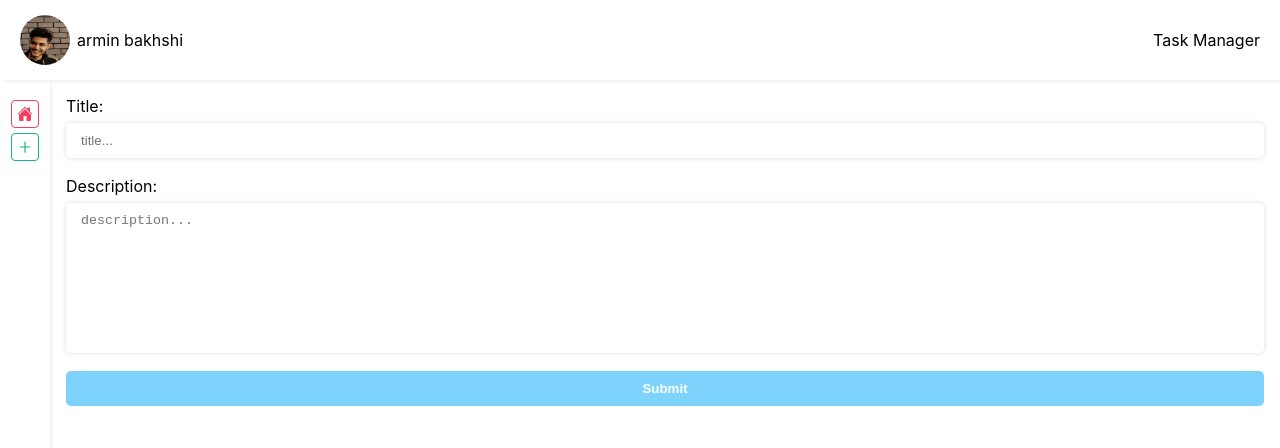
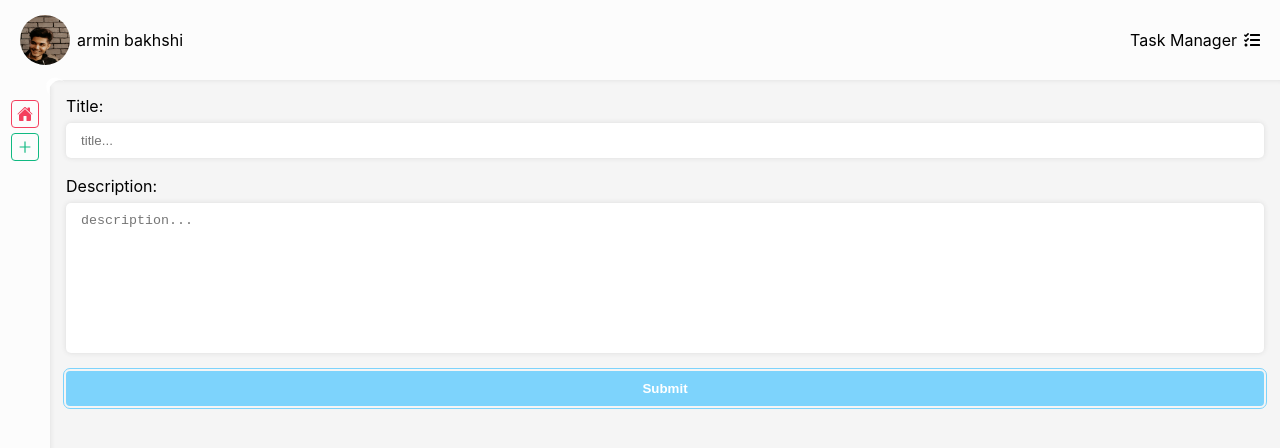
Before and after one commit to armin-bkh/taskmanager-app, a React (Create React App) app: page /add-task in a window 1280 px wide. Shown: the top 448 px of the page. Built offline with nearby package versions, Linux system fonts and the light colour scheme.

Commit message:
update ui

```diff
--- a/src/Components/AddTaskForm/AddTaskForm.tsx
+++ b/src/Components/AddTaskForm/AddTaskForm.tsx
@@ -35,6 +35,7 @@ const AddTaskForm = () => {
             updated: nowTime,
         };
         addTaskHandler(task);
+        formik.handleReset();
     };
 
     const formik: FormikProps<formValueTypes> = useFormik<formValueTypes>({
--- a/src/Components/Header/Head.style.ts
+++ b/src/Components/Header/Head.style.ts
@@ -1,25 +1,31 @@
 import styled from "styled-components";
 
 export const Head = styled.header`
+  background: #fcfcfc;
   grid-column: 1 / span 3;
   display: flex;
   align-items: center;
   justify-content: space-between;
-    padding: 15px 20px;
+  padding: 20px;
   box-shadow: 5px 0 5px #dbdbdb;
+  height: 80px;
 
-    & .me{
+  @media screen and (max-width: 767px) {
+    height: 65px;
+  }
+
+  & .me {
     display: flex;
     align-items: center;
 
-        & img{
+    & img {
       border-radius: 50%;
       height: auto;
       width: 50px;
       margin-right: 7px;
     }
 
-        @media screen and (max-width: 767px){
+    @media screen and (max-width: 767px) {
       & img {
         width: 30px;
       }
@@ -27,7 +33,12 @@ export const Head = styled.header`
     }
   }
 
-    & .logo{
+  & .logo {
+    display: flex;
+    align-items: center;
 
+    & span {
+      margin-right: 7px;
+    }
   }
 `;
--- a/src/Components/Header/Header.tsx
+++ b/src/Components/Header/Header.tsx
@@ -1,5 +1,6 @@
 import { Head } from "./Head.style";
 import Me from "../../Assets/Images/me.jpeg";
+import { FaTasks } from "react-icons/fa";
 
 const Header = () => {
   return (
@@ -8,7 +9,10 @@ const Header = () => {
         <img src={Me} alt="Me" />
         armin bakhshi
       </div>
-      <span className="logo">Task Manager</span>
+      <span className="logo">
+        <span>Task Manager</span>
+        <FaTasks />
+      </span>
     </Head>
   );
 };
--- a/src/Components/Provider/TaskProvider.tsx
+++ b/src/Components/Provider/TaskProvider.tsx
@@ -1,4 +1,4 @@
-import { useContext, useReducer } from "react";
+import { useContext, useEffect, useReducer } from "react";
 import { TaskActionsContext, TaskContext } from "../../Context/TaskContext";
 import {
   actionCases,
@@ -17,7 +17,11 @@ const initialState = {
 
 const reducer = (state: TasksType, action: actionType) => {
   switch (action.type) {
-    case actionCases.ADDTASK: {
+    case "FETCH": {
+    const savedTasks = JSON.parse(localStorage.getItem("taskManagerData") || '');
+    return { tasks: savedTasks || [] }
+    }
+    case "ADDTASK": {
       const updatedTasks = [...state.tasks, { ...action.payload }];
       const sortedTasks = updatedTasks.sort(
         (a: taskItemType, b: taskItemType) =>
@@ -32,6 +36,15 @@ const reducer = (state: TasksType, action: actionType) => {
 
 const TaskProvider = ({ children }: taskProviderProps) => {
   const [task, dispatch] = useReducer(reducer, initialState);
+
+  useEffect(() => {
+    dispatch({type: actionCases.FETCH})
+  }, [])
+
+  useEffect(() => {
+    localStorage.setItem("taskManagerData", JSON.stringify(task.tasks));
+  }, [task])
+
   return (
     <TaskContext.Provider value={task}>
       <TaskActionsContext.Provider value={dispatch}>
--- a/src/Components/Provider/taskProviderTypes.type.ts
+++ b/src/Components/Provider/taskProviderTypes.type.ts
@@ -12,13 +12,18 @@ export type TasksType = {
 }
 
 export type actionWithPayloadType = {
-    type: string,
+    type: "ADDTASK",
     payload: taskItemType
 }
 
+export type actionWithoutPayoladType = {
+    type: "FETCH",
+}
 
-export type actionType = actionWithPayloadType;
+
+export type actionType =  actionWithoutPayoladType | actionWithPayloadType;
 
 export enum actionCases {
+    FETCH = "FETCH",
     ADDTASK = "ADDTASK",
 }
--- a/src/Components/SideBar/Aside.style.ts
+++ b/src/Components/SideBar/Aside.style.ts
@@ -1,12 +1,30 @@
 import styled from "styled-components";
 
 export const Aside = styled.aside`
-  height: 100%;
+  position: relative;
+  background: #fcfcfc;
   padding: 20px 0;
   box-shadow: 0 5px 5px #dbdbdb;
   width: 50px;
   display: flex;
   justify-content: center;
+  height: calc(100vh - 80px);
+
+  @media screen and (max-width: 767px) {
+    height: calc(100vh - 65px);
+  }
+
+  &::after {
+    content: "";
+    position: absolute;
+    width: 20px;
+    height: 20px;
+    border-left: 5px #fff solid;
+    right: -20px;
+    top: -1px;
+    transform: rotate(45deg);
+    border-radius: 50%;
+  }
 
   & .navBar {
     & .nav {
@@ -34,8 +52,8 @@ export const NavItem = styled.li`
     justify-content: center;
     transition: all 0.3s ease;
 
-    @media screen and (max-width: 767px){
-        font-size: 18px;
+    @media screen and (max-width: 767px) {
+      font-size: 18px;
     }
 
     ${(props) => ({
--- a/src/Components/styled-components/Button.style.ts
+++ b/src/Components/styled-components/Button.style.ts
@@ -1,9 +1,13 @@
 import styled from "styled-components";
 
-export const Button = styled.button`
+interface buttonProps {
+  disabled: boolean;
+}
+
+export const Button = styled.button<buttonProps>`
   position: relative;
   padding: 10px 15px;
-  border-radius: 5px;
+  border-radius: 4px;
   background: #7dd3fc;
   color: #fff;
   outline: none;
@@ -11,15 +15,24 @@ export const Button = styled.button`
   overflow: hidden;
   z-index: 2;
   font-weight: 700;
+  outline: #7dd3fc solid 1px;
+  outline-offset: 2px;
+  transition: all 0.3s ease;
 
-  @media screen and (max-width: 767px){
-      width: 100%;
+  @media screen and (max-width: 767px) {
+    width: 100%;
   }
-
   &:hover {
     &::after {
-      height: 100%;
+      ${({ disabled }) => {
+        if (!disabled)
+          return {
+            height: "100%",
+            boxShadow: "0 0 5px #0ea5e9",
+          };
+      }}
     }
+
   }
 
   &::after {
@@ -30,7 +43,14 @@ export const Button = styled.button`
     top: 0;
     height: 0;
     width: 100%;
-    transition: all .3s ease;
+    transition: all 0.3s ease;
     z-index: -1;
   }
+
+  ${({ disabled }) => {
+    if (disabled)
+      return {
+        opacity: 0.5,
+      };
+  }}
 `;
--- a/src/Layout/LayoutContainer.style.ts
+++ b/src/Layout/LayoutContainer.style.ts
@@ -3,6 +3,6 @@ import styled from 'styled-components';
 export const LayoutContainer = styled.div`
     display: grid;
     grid-template-columns: auto 1fr;
-    grid-template-rows: auto 100% auto;
-    height: 100vh;
+    grid-template-rows: auto 1fr auto;
+    max-height: 100vh;
 `
--- a/src/index.css
+++ b/src/index.css
@@ -10,6 +10,7 @@ body {
     sans-serif;
   -webkit-font-smoothing: antialiased;
   -moz-osx-font-smoothing: grayscale;
+  background: #f5f5f5;
 }
 
 code {
```
Lines whose indentation alone changed are shown as unchanged.
